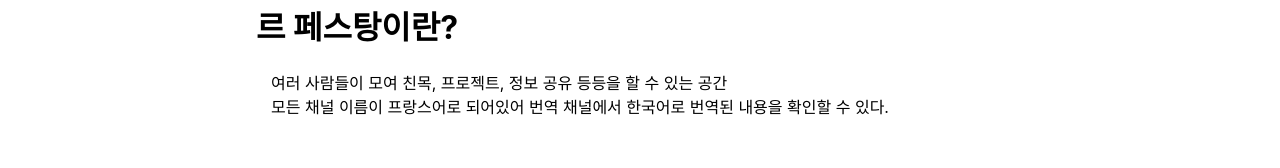
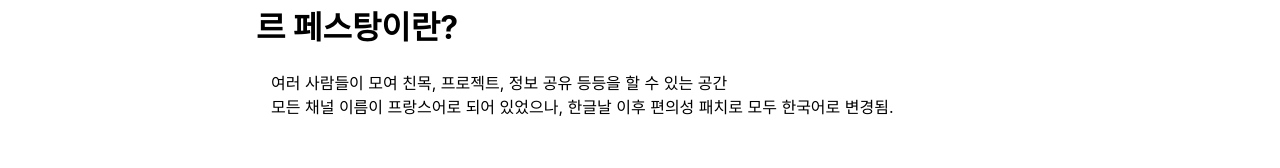
Before and after one commit to hooss-only/le-festin, a plain HTML site: page index.html in a window 1280 px wide. Shown: the part 685-853 px from the top of the page. Drawn offline with Linux system fonts and the light colour scheme; a web font is replaced by a local one.

Commit message:
fix: change some texts

```diff
--- a/index.html
+++ b/index.html
@@ -78,7 +78,7 @@
         <h1>르 페스탕이란?</h1>
         <p>
             여러 사람들이 모여 친목, 프로젝트, 정보 공유 등등을 할 수 있는 공간<br>
-            모든 채널 이름이 프랑스어로 되어있어 번역 채널에서 한국어로 번역된 내용을 확인할 수 있다.
+            모든 채널 이름이 프랑스어로 되어 있었으나, 한글날 이후 편의성 패치로 모두 한국어로 변경됨.
         </p>
 
         <h1>르 페스탕 이용시 주의사항 <i class="fa-solid fa-triangle-exclamation" style="color: #f54242"></i></h1>
```
